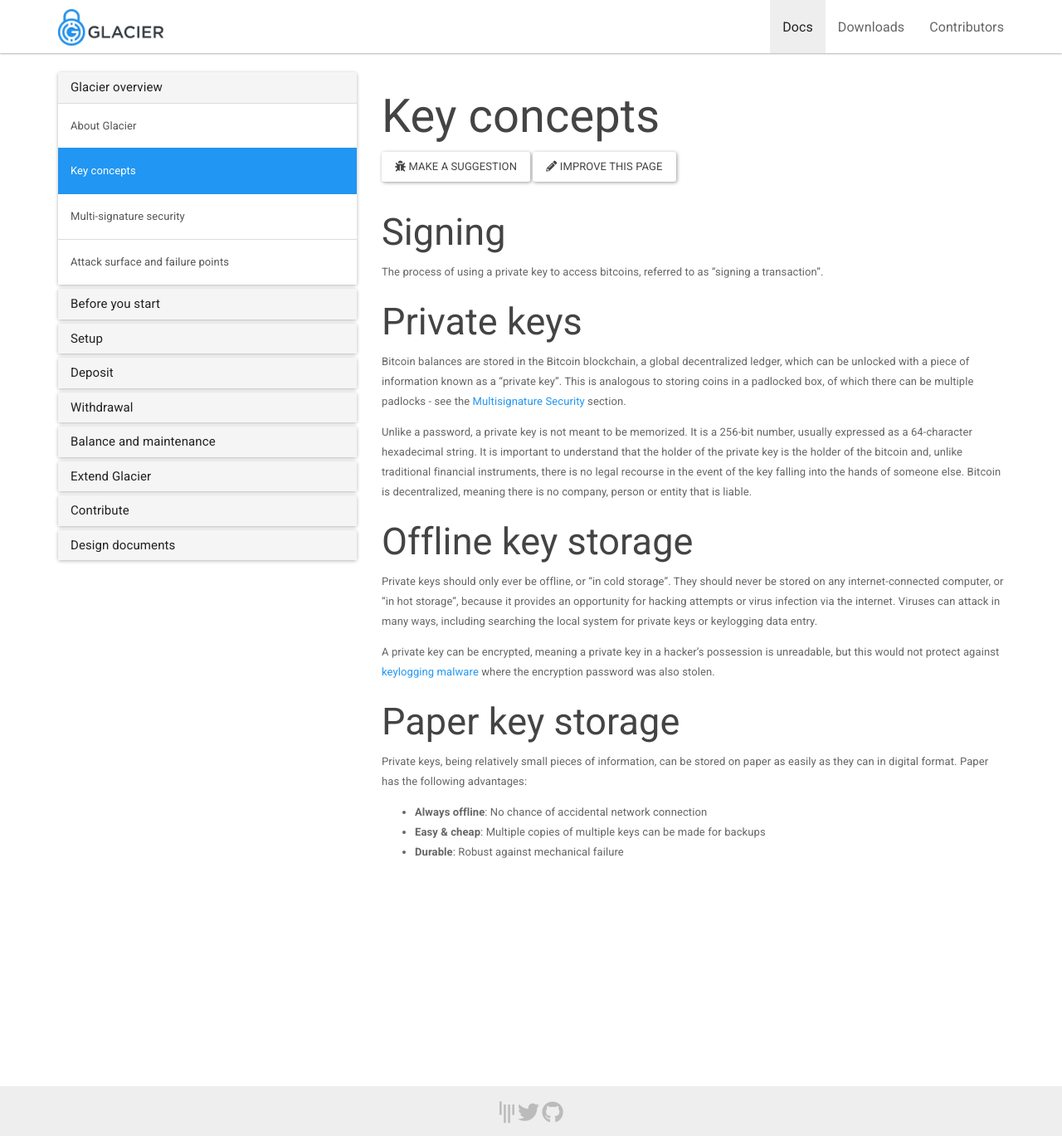
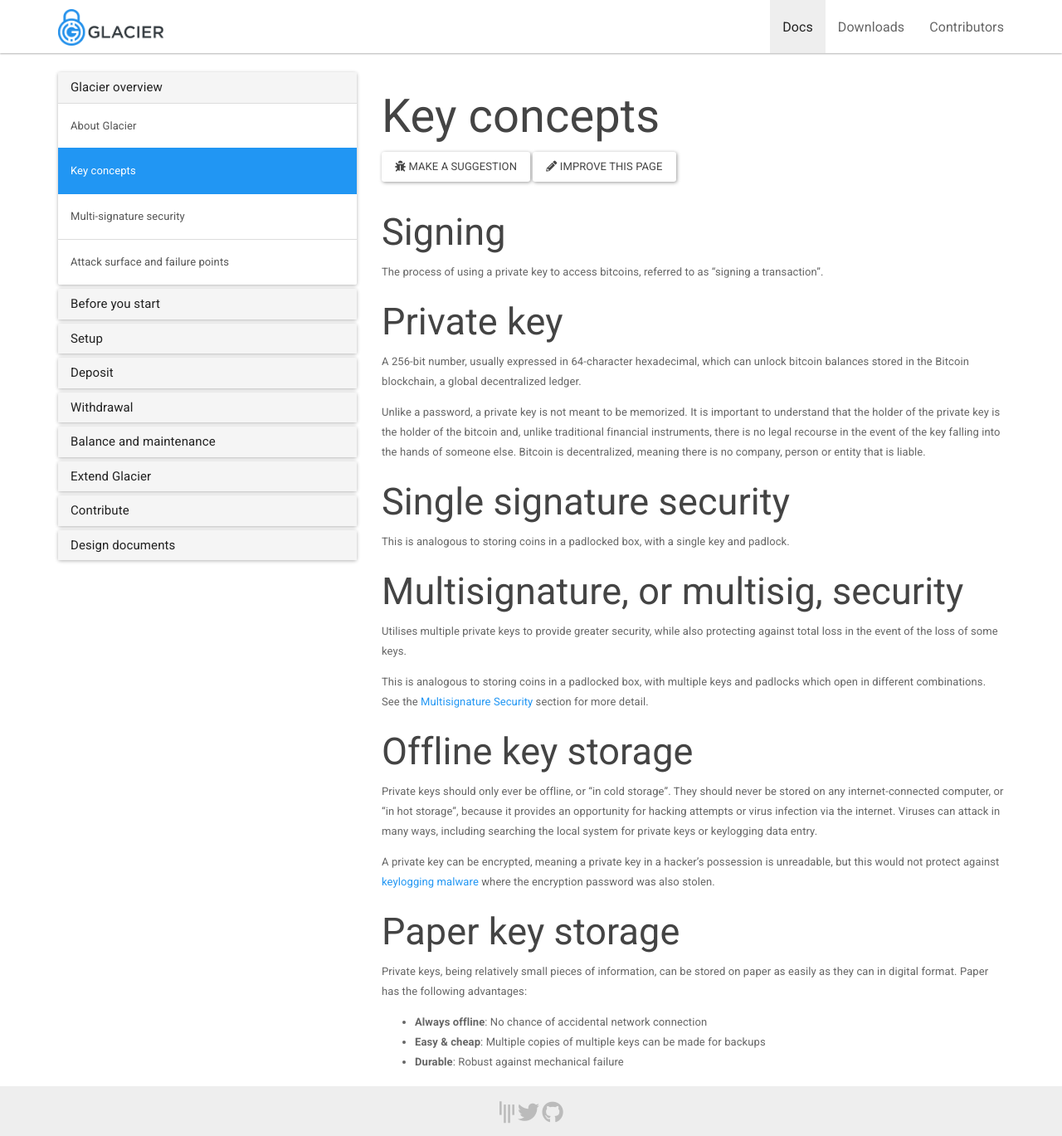
Before and after one commit to GlacierProtocol/glacierprotocol.github.io, a Jekyll site: the page built from _docs/overview/key-concepts.md, in a window 1280 px wide and 1369 px high. Shown: the whole window at 83% size. Built offline with Jekyll 4.4.1, drawn with Linux system fonts in a browser that asks for light colours; nearby versions of some CDN libraries.

Commit message:
Multisig explanation moved, and single sig added, to Key Concepts

```diff
--- a/_docs/overview/key-concepts.md
+++ b/_docs/overview/key-concepts.md
@@ -9,22 +9,30 @@ description: Overview of key concepts leveraged by Glacier to provide
 The process of using a private key to access bitcoins, referred to as "signing
 a transaction".
 
-## Private keys
+## Private key
 
-Bitcoin balances are stored in the Bitcoin blockchain, a global
-decentralized ledger, which can be unlocked with a piece of information
-known as a "private key". This is analogous to storing coins in a
-padlocked box, of which there can be multiple padlocks - see the
-[Multisignature Security](/docs/overview/multi-signature-security)
- section.
+A 256-bit number, usually expressed in 64-character hexadecimal, which can unlock
+bitcoin balances stored in the Bitcoin blockchain, a global decentralized ledger.
 
-Unlike a password, a private key is not meant to be memorized. It is a
-256-bit number, usually expressed as a 64-character hexadecimal string.
+Unlike a password, a private key is not meant to be memorized.
 It is important to understand that the holder of the private key is the
 holder of the bitcoin and, unlike traditional financial instruments,
 there is no legal recourse in the event of the key falling into the
 hands of someone else. Bitcoin is decentralized, meaning there is no
 company, person or entity that is liable.
+
+## Single signature security
+
+This is analogous to storing coins in a padlocked box, with a single key and padlock.
+
+## Multisignature, or multisig, security
+
+Utilises multiple private keys to provide greater security, while also protecting
+against total loss in the event of the loss of some keys.
+
+This is analogous to storing coins in a padlocked box, with multiple keys and
+padlocks which open in different combinations. See the [Multisignature Security](/docs/overview/multi-signature-security)
+section for more detail.
 
 ## Offline key storage
 
```
Also changed, not shown: _docs/overview/multi-signature-security.md (+1 -3 lines).
